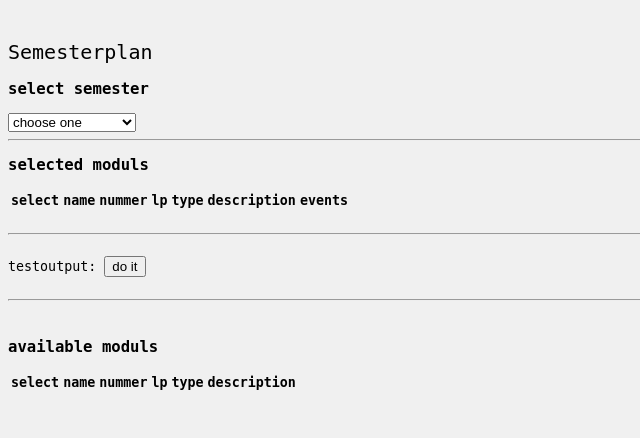
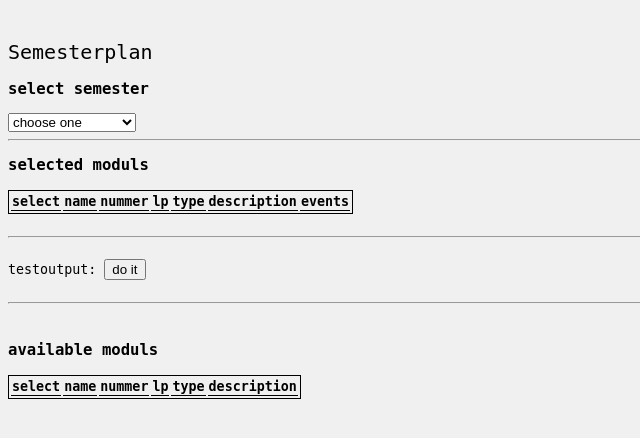
Before and after one commit to jnphilipp/InterTime, a Django app: page /plan/ in a window 1280 px wide. Shown: the part 48-486 px from the top of the page, without its empty margins (0-640 px from the left). Run offline with Django 3.2, Linux system fonts and the light colour scheme; tables that the repository leaves empty hold one stand-in row (values such as "Sample post"); lists and menus that the app fills with data are empty.

Commit message:
improve Overleap function

```diff
--- a/assets/css/style.css
+++ b/assets/css/style.css
@@ -23,10 +23,8 @@ a:active {
 	top: 1px;
 	right: -1px;}
 
-
-table.ov{	border:solid 1px black;}
-
-td{border:solid 1px black;}
+table{border:solid 1px black;}
+th,td{border-bottom:solid 1px black;}
 
 .offer{	display:none;}
 .offer_events{
--- a/templates/timetable/plan.html
+++ b/templates/timetable/plan.html
@@ -91,9 +91,9 @@
                         {% if ws_moduls %}
                         {% for modul in ws_moduls.distinct %}
                                 <script>
-                                        var mod = {number:"{{ modul.number}}",events:[]};
+                                        var mod = {number:"{{ modul.number}}",events:[],exercise:0,lab:0};
                                 </script>
-                                <tr class="offer_ws offer" id="{{ modul.number}}" >
+                                <tr class="offer_ws offer" id="{{ modul.number}}">
                                         <td>
                                                 <input type="button" value="+" name="{{ modul.number }}" class="btn_sel" id="{{ modul.number }}_btn_sel">
                                                 <input type="button" value="-" name="{{ modul.number }}" class="btn_desel" id="{{ modul.number }}_btn_desel" style="display:none;">
@@ -108,6 +108,13 @@
                                                         <script>
                                                                 var evt = {type: "{{m.eventtype}}" ,day: "{{ m.weekday }}", from: "{{ m.begin }}", to: "{{ m.end }}" , modul:"{{ modul.number}}",flag:"true",semester:"ws",id:"{{ m.id }}"};
                                                                 mod.events.push(evt);
+
+                                                                if("{{m.eventtype}}" == 'Praktikum'){
+                                                                        mod.lab++;
+                                                                }
+                                                                else if("{{m.eventtype}}" == 'Übung'){
+                                                                        mod.exercise++;
+                                                                }
                                                         </script>
                                                         <span class="{{m.id}}" class="offer_event">
                                                                 {{m.eventtype}} ( {{ m.weekday }}: {{ m.begin }} - {{ m.end }}) <br />
@@ -137,7 +144,6 @@
                                 {id:"4", events:[] },
                                 {id:"5", events:[] },
                                 {id:"6", events:[] },
-                                {id:"7", events:[] },
                          ]};
 
         	$('#select_semester').change(function (){
@@ -200,12 +206,15 @@
                                 $('#test_out').append("day "+i+":"+'<br />');
                                 for(var j in week.day[i].events)
                                 {
-                                        $('#test_out').append( week.day[i].events[j].modul+":"+week.day[i].events[j].type
+                                        if(week.day[i].events[j].flag=="true"){
+                                                $('#test_out').append( week.day[i].events[j].modul+":"+week.day[i].events[j].type
                                                 +"::"+week.day[i].events[j].from+"-"+week.day[i].events[j].to+"("+week.day[i].events[j].flag+")"+week.day[i].events[j].semester
                                                 +'<br />');
+                                        }
                                 }
                         }
                 });
+
 
                 function checkOverLeap()
                 {
@@ -228,12 +237,29 @@
                                                 }
                                                 else
                                                 {
-                                                     week.day[i].events[j].flag="false";
-                                                     week.day[i].events[k].flag="false";
-                                                     $("span."+week.day[i].events[j].id).css('color','yellow');
-                                                     $("span."+week.day[i].events[k].id).css('color','yellow');
+                                                     if(week.day[i].events[k].eventtype!="Vorlesung" || week.day[i].events[k].eventtype!='Seminar'){
+                                                        week.day[i].events[k].flag="false";
+                                                     }
+                                                     else if(week.day[i].events[j].eventtype!="Vorlesung" || week.day[i].events[j].eventtype!='Seminar'){
+                                                        week.day[i].events[j].flag="false";
+                                                     }
+                                                     else{
+                                                        week.day[i].events[k].flag="false";
+                                                     }
+
                                                 }
                                         }
+                                }
+
+                                for( var j=0;j<week.day[i].events.length-1;j++)
+                                {
+                                        if(week.day[i].events[j].flag=="true"){
+                                                $("span."+week.day[i].events[j].id).css('color','green');
+                                        }
+                                        else{
+                                                $("span."+week.day[i].events[j].id).css('color','yellow');
+                                        }
+
                                 }
 
                         }
```
